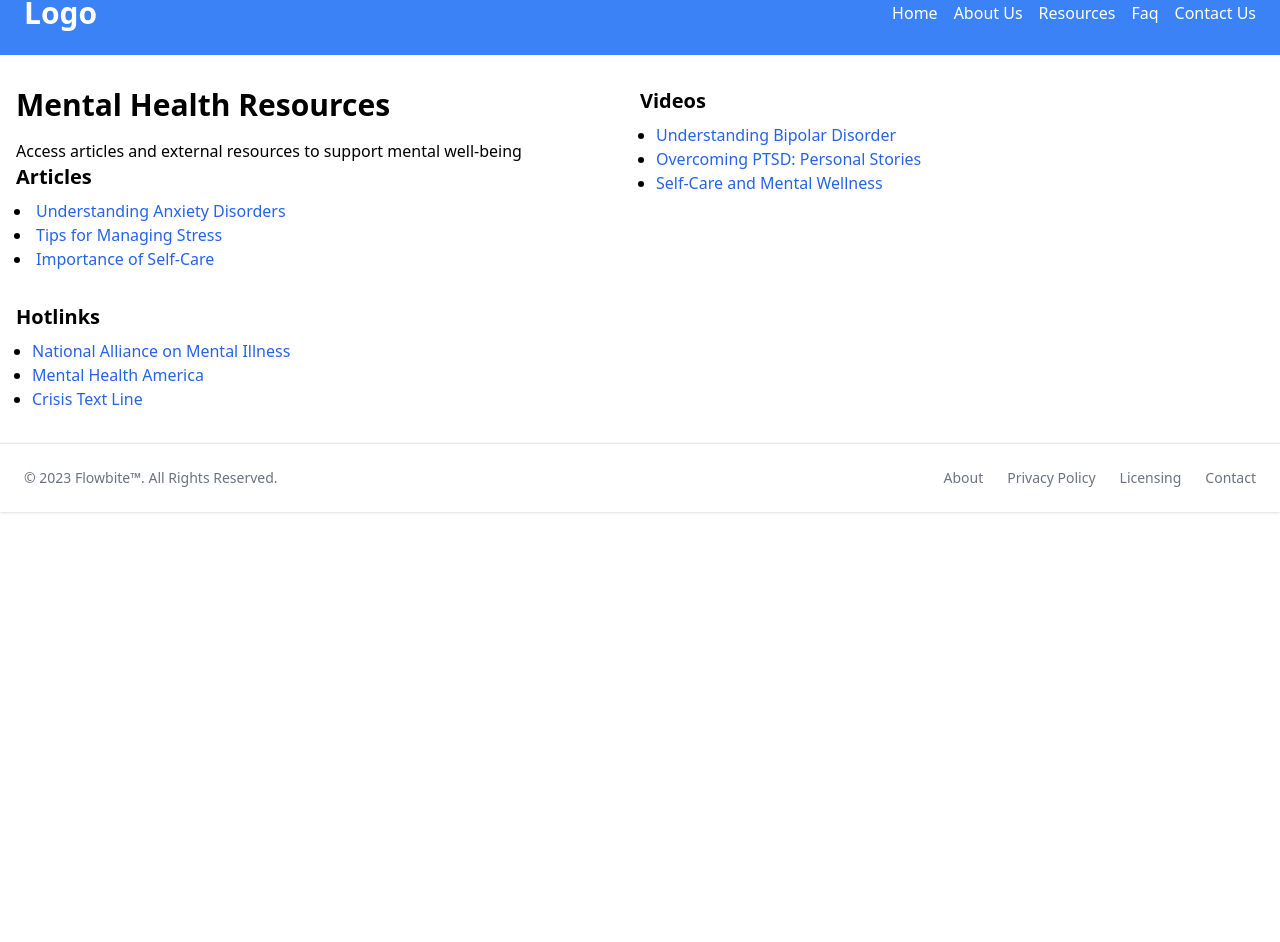
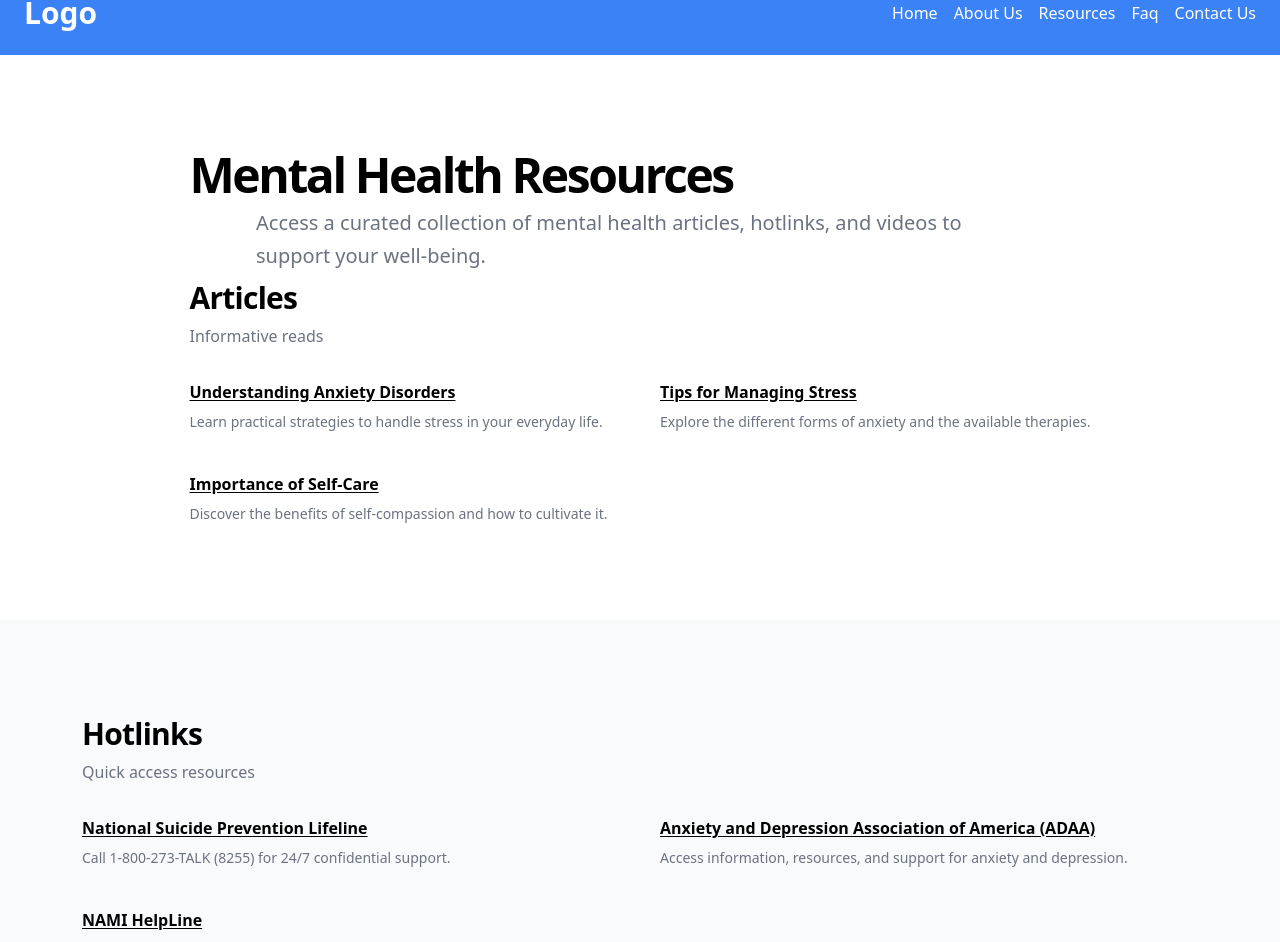
Before and after one commit to ericvpineda/mental-wellness-hub, a React (Create React App) app in the folder frontend/: page /resources in a window 1280 px wide. Shown: the part 29-971 px from the top of the page. Before the commit the page ends 800 px from the top, so only its background shows below. Built offline with nearby package versions, Linux system fonts and the light colour scheme.

Commit message:
links work in resources page

```diff
--- a/frontend/src/routes/ContactUs/index.js
+++ b/frontend/src/routes/ContactUs/index.js
@@ -82,10 +82,6 @@ const ContactUs = () => {
                     Send message
                 </button>
             </div>
-            <div className="space-y-2">
-                <h2 className="text-2xl font-bold text-gray-800 dark:text-gray-200">Need immediate assistance?</h2>
-                <p className="text-gray-600 dark:text-gray-400">Call our support line: +1 (555) 123-4567</p>
-            </div>
         </div>
     )
 }
--- a/frontend/src/routes/Resources/index.js
+++ b/frontend/src/routes/Resources/index.js
@@ -1,68 +1,98 @@
 import React from "react";
+// import { Link } from "react-router-dom";
+import PropTypes from 'prop-types';
+
+const ResourceItem = ({ title, link, description }) => {
+  return (
+    <div className="flex flex-col space-y-2">
+      <a
+        className="font-semibold underline underline-offset-2 hover:underline-gray-900 hover:underline-900 dark:hover:underline-gray-50"
+        href={link}
+        target="_blank"
+        rel="noopener noreferrer"
+      >
+        {title}
+      </a>
+      <p className="text-sm text-gray-500 dark:text-gray-400">{description}</p>
+    </div>
+  );
+};
 
 const Resources = () => {
 
     const articles = [
-        { title: "Understanding Anxiety Disorders", link: "https://www.nimh.nih.gov/health/topics/anxiety-disorders" },
-        { title: "Tips for Managing Stress", link: "https://www.webmd.com/balance/tips-to-control-stress" },
-        { title: "Importance of Self-Care", link: "https://www.snhu.edu/about-us/newsroom/health/what-is-self-care" }
+    { title: "Understanding Anxiety Disorders", link: "https://www.nimh.nih.gov/health/topics/anxiety-disorders", description: "Learn practical strategies to handle stress in your everyday life." },
+    { title: "Tips for Managing Stress", link: "https://www.webmd.com/balance/tips-to-control-stress", description: "Explore the different forms of anxiety and the available therapies." },
+    { title: "Importance of Self-Care", link: "https://www.snhu.edu/about-us/newsroom/health/what-is-self-care", description: "Discover the benefits of self-compassion and how to cultivate it." }
   ];
 
   const hotlinks = [
-        { title: "National Alliance on Mental Illness", link: "https://nami.org" },
-        { title: "Mental Health America", link: "https://mhanational.org" },
-        { title: "Crisis Text Line", link: "https://www.crisistextline.org" }
-    ]
+    { title: "National Suicide Prevention Lifeline", link: "https://988lifeline.org/", description: "Call 1-800-273-TALK (8255) for 24/7 confidential support." },
+    { title: "Anxiety and Depression Association of America (ADAA)", link: "https://adaa.org/", description: "Access information, resources, and support for anxiety and depression." },
+    { title: "NAMI HelpLine", link: "https://www.nami.org/help", description: "Call the National Alliance on Mental Illness for information, referrals, and support." }
+  ];
 
   const videos = [
-        { title: "Understanding Bipolar Disorder", link: "https://www.youtube.com/watch?v=O4D8XIsoU0Y" },
-        { title: "Overcoming PTSD: Personal Stories", link: "https://www.youtube.com/watch?v=fxM0aeZ3vLg" },
-        { title: "Self-Care and Mental Wellness", link: "https://www.youtube.com/watch?v=IYq0h3KgDpY" }
-    ]
+    { title: "Understanding Bipolar Disorder: Personal Stories", link: "https://www.youtube.com/watch?v=O4D8XIsoU0Y", description: "Hear from individuals living with bipolar disorder about their experiences and insights." },
+    { title: "Mindfulness Meditation: Finding Calm in the Present", link: "https://www.youtube.com/watch?v=O4D8XIsoU0Y", description: "Join this guided meditation session to practice mindfulness and relaxation." },
+    { title: "Breaking the Silence: Youth Mental Health", link: "https://www.youtube.com/watch?v=O4D8XIsoU0Y", description: "Watch this panel discussion on addressing mental health challenges among young people." }
+  ];
 
   return (
-        <div className="container mx-auto px-4 py-8 flex">
-            <div className="w-1/2 pr-8">
-                <h1 className="text-3xl font-bold mb-4">Mental Health Resources</h1>
-                <p>Access articles and external resources to support mental well-being</p>
-                <div className="mb-8">
-                    <h2 className="text-xl font-bold mb-2">Articles</h2>
-                    <ul className="list-disc pl-4">
+    <>
+      <div className="py-12 lg:py-24">
+        <div className="container grid items-start justify-center gap-4 px-4 md:gap-8 md:px-6">
+          <div className="flex flex-col space-y-2">
+          <h1 className="text-3xl font-bold tracking-tighter sm:text-4xl md:text-5xl">Mental Health Resources</h1>
+            <p className="mx-auto max-w-3xl text-gray-500 md:text-xl/relaxed lg:text-base/relaxed xl:text-xl/relaxed dark:text-gray-400">
+              Access a curated collection of mental health articles, hotlinks, and videos to support your well-being.
+            </p>
+            <h2 className="text-2xl font-bold tracking-tight sm:text-3xl">Articles</h2>
+            <p className="text-gray-500 dark:text-gray-400">Informative reads</p>
+          </div>
+          <div className="grid w-full grid-cols-1 items-start justify-center gap-6 md:grid-cols-2 md:gap-8 lg:gap-10">
             {articles.map((article, index) => (
-                            <li key={index}>
-                                <a href={article.link} className="text-blue-600 hover:underline" target="_blank" rel="noopener noreferrer">
-                                    <span className="mr-1"></span>{/* Link Icon */}
-                                    {article.title}
-                                </a>
-                            </li>
+              <ResourceItem key={index} title={article.title} link={article.link} description={article.description} />
             ))}
-                    </ul>
           </div>
-
-                <div>
-                    <h2 className="text-xl font-bold mb-2">Hotlinks</h2>
-                    <ul className="list-disc pl-4">
-                        {hotlinks.map((hotlink, index) => (
-                            <li key={index}>
-                                <a href={hotlink.link} className="text-blue-600 hover:underline" target="_blank" rel="noopener noreferrer">{hotlink.title}</a>
-                            </li>
-                        ))}
-                    </ul>
         </div>
       </div>
 
-            <div className="w-1/2">
-                <h2 className="text-xl font-bold mb-2">Videos</h2>
-                <ul className="list-disc pl-4">
-                    {videos.map((video, index) => (
-                        <li key={index}>
-                            <a href={video.link} className="text-blue-600 hover:underline" target="_blank" rel="noopener noreferrer">{video.title}</a>
-                        </li>
+      <div className="bg-gray-50 py-12 lg:py-24">
+        <div className="container grid items-start justify-center gap-4 px-4 md:gap-8 md:px-6">
+          <div className="flex flex-col space-y-2">
+            <h2 className="text-2xl font-bold tracking-tight sm:text-3xl">Hotlinks</h2>
+            <p className="text-gray-500 dark:text-gray-400">Quick access resources</p>
+          </div>
+          <div className="grid w-full grid-cols-1 items-start justify-center gap-6 md:grid-cols-2 md:gap-8 lg:gap-10">
+            {hotlinks.map((hotlink, index) => (
+              <ResourceItem key={index} title={hotlink.title} link={hotlink.link} description={hotlink.description} />
             ))}
-                </ul>
           </div>
         </div>
-    )
-}
+      </div>
+
+      <div className="py-12 lg:py-24">
+        <div className="container grid items-start justify-center gap-4 px-4 md:gap-8 md:px-6">
+          <div className="flex flex-col space-y-2">
+            <h2 className="text-2xl font-bold tracking-tight sm:text-3xl">Videos</h2>
+            <p className="text-gray-500 dark:text-gray-400">Educational content</p>
+          </div>
+          <div className="grid w-full grid-cols-1 items-start justify-center gap-6 md:grid-cols-2 md:gap-8 lg:gap-10">
+            {videos.map((video, index) => (
+              <ResourceItem key={index} title={video.title} link={video.link} description={video.description} />
+            ))}
+          </div>
+        </div>
+      </div>
+    </>
+  );
+};
 
 export default Resources;
+
+ResourceItem.propTypes = {
+    title: PropTypes.string.isRequired,
+    link: PropTypes.string.isRequired,
+    description: PropTypes.string.isRequired
+};
```
Lines whose indentation alone changed are shown as unchanged.
